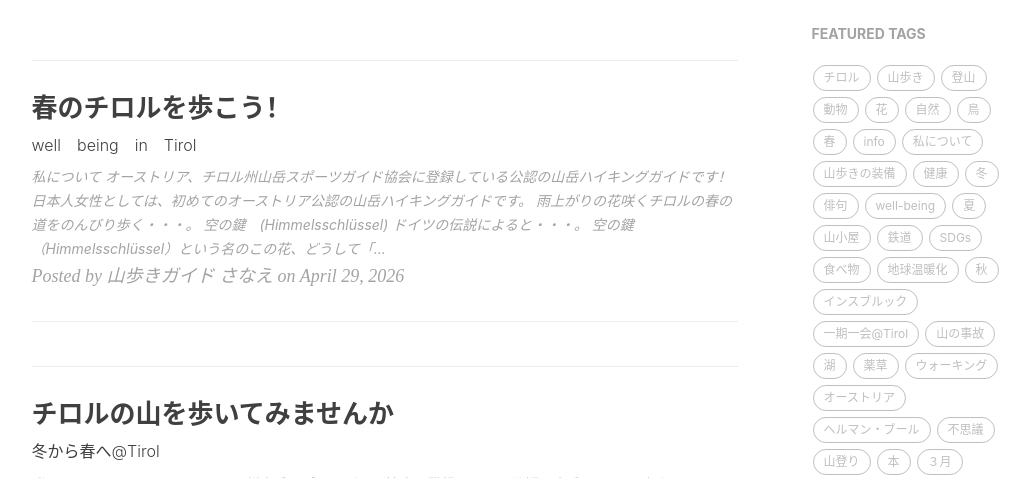
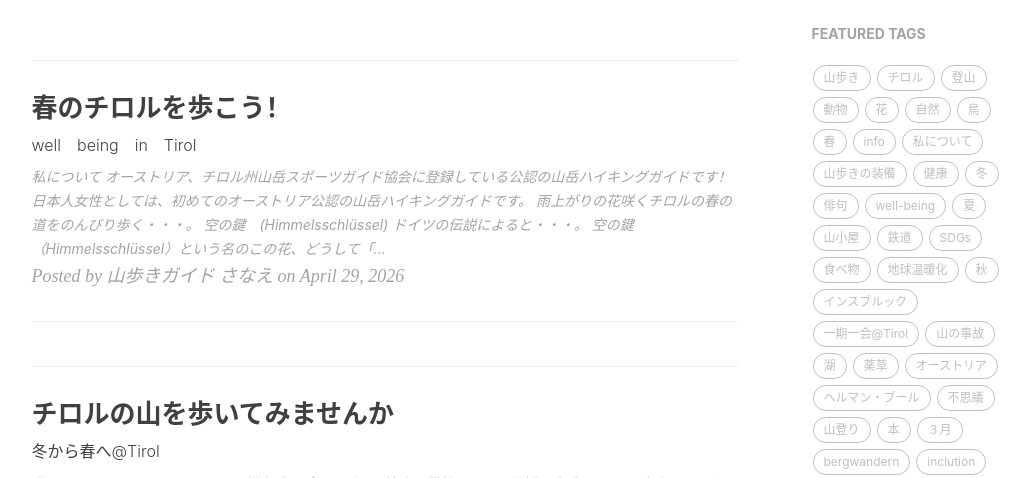
Before and after one commit to yamayagi/yamayagi.github.io, a Jekyll site: the page built from index.html, in a window 1280 px wide and 900 px high, cut to the strip 422-900 px from the top of the window. Shown: the whole strip, without its empty margins (136-1166 px from the left). Built offline with Jekyll 4.4.1, drawn with Linux system fonts in a browser that asks for light colours; nearby versions of some CDN libraries; the list of posts is cut into pages by our own code; comment, search, counter and statistics services are not loaded.

Commit message:
Update 2026-04-29-spring.md

```diff
--- a/_posts/2026-04-29-spring.md
+++ b/_posts/2026-04-29-spring.md
@@ -1,7 +1,7 @@
 ---
 title: 春のチロルを歩こう！
 subtitle: well　being　in　Tirol
-tags: [チロル,ウォーキング,春,俳句,花,動物,自然,well being]
+tags: [チロル,山歩き,春,俳句,花,動物,自然,well being]
 ---
 
 # 私について
```
